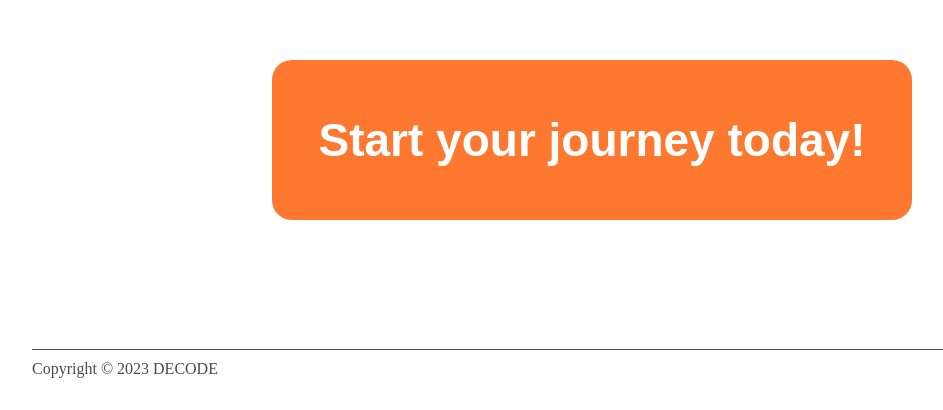
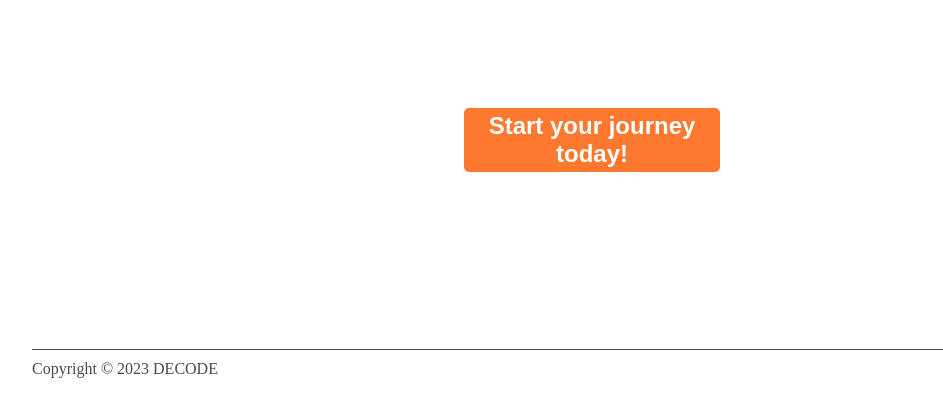
Before and after one commit to yoowook1207/intro_decode, an Angular app: page / in a window 1280 px wide. Shown: the part 6901-7311 px from the top of the page, without its empty margins (48-991 px from the left). Built offline with nearby package versions, Linux system fonts and the light colour scheme; a web font is replaced by a local one.

Commit message:
education video added

```diff
--- a/src/app/flyer/flyer.component.html
+++ b/src/app/flyer/flyer.component.html
@@ -6,7 +6,9 @@
     <app-mobile-block *ngFor="let info of inputArray" [blockInfo]="info"></app-mobile-block>
     <app-block [received]="seventhBlockInfo"></app-block>
     <div class="button-container">
-      <button onclick="location.href='https://docs.google.com/forms/d/e/1FAIpQLSeThbWsjS6XEskyVvSxetaML-ka8eUo4xFO_n_Xv6Ekc13VFA/viewform'">Start your journey today!</button>
+      <button onclick="location.href='https://docs.google.com/forms/d/e/1FAIpQLSeThbWsjS6XEskyVvSxetaML-ka8eUo4xFO_n_Xv6Ekc13VFA/viewform'">
+        <span>Start your journey today!</span>
+      </button>
     </div>
     <div class="footer">
       Copyright © 2023 DECODE
--- a/src/app/flyer/flyer.component.scss
+++ b/src/app/flyer/flyer.component.scss
@@ -36,13 +36,15 @@ $breakpoint-tablet: 1200px;
   margin-top: 2rem;
 
   button {
-    width: 50%;
+    display: flex;
+    justify-content: center;
+    align-items: center;
+    width: 20%;
     aspect-ratio: 4 /1;
-    text-align: center;
-    border-radius: 20px;
+    border-radius: 5px;
     background: #FF5A00d0;
     color: #FFF;
-    font-size: 46px;
+    font-size: 1.5rem;
     font-weight: 700;
     border: none;
 
@@ -61,7 +63,7 @@ $breakpoint-tablet: 1200px;
     margin-top: 0;
 
     button {
-      font-size: 28px;
+      width: 40%;
     }
   }
 
@@ -69,7 +71,8 @@ $breakpoint-tablet: 1200px;
     margin-top: 2rem;
 
     button {
-      font-size: 16px;
+      width: 50%;
+      font-size: 1rem;
     }
   }
 }
--- a/src/app/section/block/block.component.html
+++ b/src/app/section/block/block.component.html
@@ -8,7 +8,7 @@
     </p>
   </div>
   <div *ngIf="received.isVideo" class ="video-container">
-    <video [autoplay]="true" [loop]="true" [muted]="true">
+    <video [autoplay]="true" [loop]="true" [muted]="true" playsinline>
       <source src="./assets/images/{{received.inputImgName}}" type="video/mp4"/>
     </video>
   </div>
```
